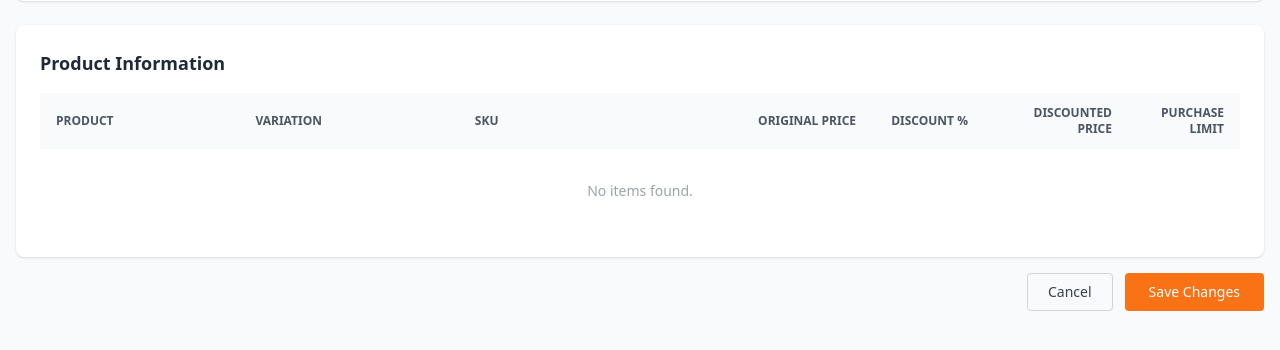
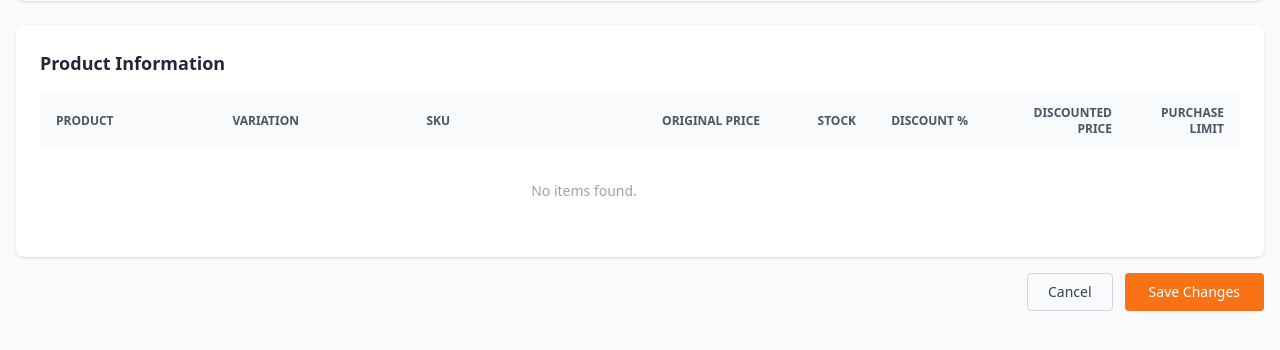
Before and after one commit to roberthandiwijaya/shopee-sku-lookup, a FastAPI app: template app/templates/discounts_edit.html in a window 1280 px wide. Shown: the part 307-657 px from the top of the page. Run offline with FastAPI, Linux system fonts and the light colour scheme; the template is opened without the code that fills it, so the values that code supplies are empty; some libraries are stand-ins or nearby versions.

Commit message:
feat: add stock column to discount edit page
- Added stock field to get_enriched_discount_items() for all item types
- Stock displayed next to Original Price in discount edit table
- Shows current inventory level for each product variant
- Works for both model-level and item-level discount rows

```diff
--- a/app/services/discount_service.py
+++ b/app/services/discount_service.py
@@ -180,6 +180,7 @@ async def get_enriched_discount_items(
                 "model_sku": (model.model_sku if model else None) or (product.item_sku if product else None),
                 "original_price": original_price,
                 "discount_pct": discount_pct,
+                "stock": model.stock if model else None,
             })
         else:
             # Item-level row — expand into one row per ProductModel
@@ -215,6 +216,7 @@ async def get_enriched_discount_items(
                         "model_sku": pm.model_sku or (product.item_sku if product else None),
                         "original_price": original_price,
                         "discount_pct": discount_pct,
+                        "stock": pm.stock,
                     })
             else:
                 # No models found — fall back to item-level row
@@ -240,6 +242,7 @@ async def get_enriched_discount_items(
                     "model_sku": product.item_sku if product else None,
                     "original_price": original_price,
                     "discount_pct": discount_pct,
+                    "stock": product.stock if product else None,
                 })
     return items
 
--- a/app/templates/discounts_edit.html
+++ b/app/templates/discounts_edit.html
@@ -82,6 +82,7 @@
                             <th class="px-4 py-3 text-left">Variation</th>
                             <th class="px-4 py-3 text-left">SKU</th>
                             <th class="px-4 py-3 text-right">Original Price</th>
+                            <th class="px-4 py-3 text-right w-24">Stock</th>
                             <th class="px-4 py-3 text-right w-28">Discount %</th>
                             <th class="px-4 py-3 text-right w-36">Discounted Price</th>
                             <th class="px-4 py-3 text-right w-28">Purchase Limit</th>
@@ -132,6 +133,14 @@
                             <td class="px-4 py-3 text-right text-gray-700 text-xs">
                                 {% if i.original_price is not none %}
                                     {{ "{:,.0f}".format(i.original_price) }}
+                                {% else %}
+                                    -
+                                {% endif %}
+                            </td>
+                            <!-- Stock -->
+                            <td class="px-4 py-3 text-right text-gray-700 text-xs">
+                                {% if i.stock is not none %}
+                                    {{ i.stock }}
                                 {% else %}
                                     -
                                 {% endif %}
```
